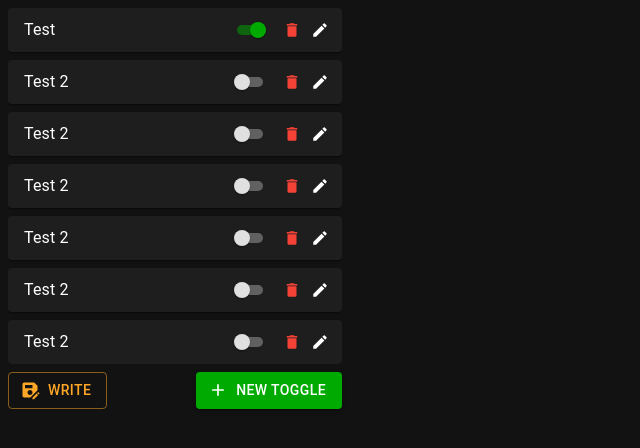
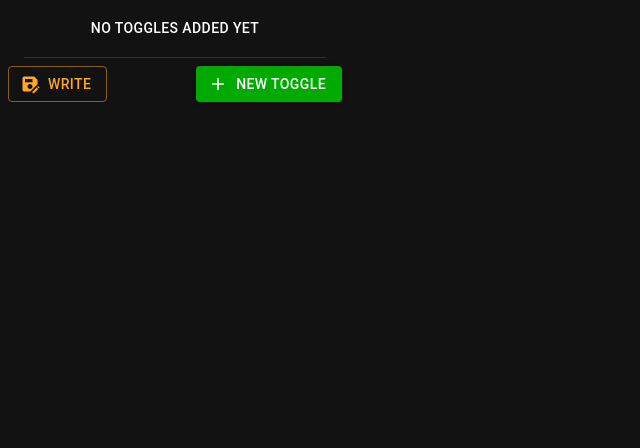
Before and after one commit to Anthony-Gillespie/LSFTE, a React (Create React App) app: page / in a window 1280 px wide. Shown: the top 448 px of the page, without its empty margins (0-640 px from the left). Built offline with nearby package versions, Linux system fonts and the light colour scheme.

Commit message:
Getting the item cards editable and functional

```diff
--- a/package.json
+++ b/package.json
@@ -43,5 +43,8 @@
       "last 1 firefox version",
       "last 1 safari version"
     ]
+  },
+  "devDependencies": {
+    "@types/chrome": "^0.0.217"
   }
 }
--- a/src/components/toggle-list-item/toggle-list-item.tsx
+++ b/src/components/toggle-list-item/toggle-list-item.tsx
@@ -1,17 +1,54 @@
-import { Typography, Box, Paper, IconButton, Switch } from "@mui/material";
+import {
+  Typography,
+  Box,
+  Paper,
+  IconButton,
+  Switch,
+  TextField,
+} from "@mui/material";
 import { FeatureToggle } from "../../types";
 import DeleteIcon from "@mui/icons-material/Delete";
 import EditIcon from "@mui/icons-material/Edit";
+import { useState } from "react";
 
 export type ToggleListItemProps = {
   featureToggle: FeatureToggle;
-  onToggle: () => void;
+  onUpdate: (updatedToggle: FeatureToggle) => void;
+  onDelete: () => void;
 };
 
 export const ToggleListItem = ({
   featureToggle,
-  onToggle,
+  onUpdate,
+  onDelete,
 }: ToggleListItemProps) => {
+  const [editing, setEditing] = useState<boolean>(false);
+
+  const onToggle = () => {
+    onUpdate({
+      ...featureToggle,
+      state: !featureToggle.state,
+    });
+  };
+
+  const saveName = (name: string) => {
+    setEditing(false);
+    onUpdate({
+      ...featureToggle,
+      name,
+    });
+  };
+
+  const onBlurName = (
+    e: React.FocusEvent<HTMLTextAreaElement | HTMLInputElement, Element>
+  ) => {
+    saveName(e.currentTarget.value);
+  };
+
+  const onKeyUp = (e: React.KeyboardEvent<HTMLDivElement>) => {
+    if (e.key === "Enter") saveName((e.target as HTMLInputElement).value);
+  };
+
   return (
     <Paper elevation={1}>
       <Box
@@ -27,7 +64,18 @@ export const ToggleListItem = ({
           justifyContent="space-between"
           alignItems="center"
         >
-          <Typography>{featureToggle.uiName}</Typography>
+          {editing ? (
+            <TextField
+              autoFocus
+              variant="standard"
+              onBlur={onBlurName}
+              onKeyUp={onKeyUp}
+            />
+          ) : (
+            <Typography color={featureToggle.name ? undefined : "GrayText"}>
+              {featureToggle.name ? featureToggle.name : <i>Un-Named</i>}
+            </Typography>
+          )}
           <Switch
             checked={featureToggle.state}
             onChange={onToggle}
@@ -35,11 +83,11 @@ export const ToggleListItem = ({
           />
         </Box>
         <Box gridColumn={3}>
-          <IconButton size="small" color="error">
+          <IconButton size="small" onClick={() => setEditing(true)}>
+            <EditIcon fontSize="inherit" />
+          </IconButton>
+          <IconButton size="small" color="error" onClick={onDelete}>
             <DeleteIcon fontSize="inherit" />
-          </IconButton>
-          <IconButton size="small">
-            <EditIcon fontSize="inherit" />
           </IconButton>
         </Box>
       </Box>
--- a/src/components/toggle-list/toggle-list.tsx
+++ b/src/components/toggle-list/toggle-list.tsx
@@ -1,23 +1,35 @@
 import { FeatureToggle } from "../../types";
-import { Box } from "@mui/material";
+import { Box, Typography } from "@mui/material";
 import { ToggleListItem } from "../toggle-list-item";
 
 export type ToggleListProps = {
   featureToggles: Array<FeatureToggle>;
-  onItemToggle: (index: number) => void;
+  onUpdateToggle: (index: number, updatedToggle: FeatureToggle) => void;
+  onDeleteToggle: (index: number) => void;
 };
 
 export const ToggleList = ({
   featureToggles,
-  onItemToggle,
+  onUpdateToggle,
+  onDeleteToggle,
 }: ToggleListProps) => {
+  if (featureToggles.length === 0)
+    return (
+      <Box width="100%" display="flex" justifyContent="center" padding={1}>
+        <Typography variant="button">No toggles added yet</Typography>
+      </Box>
+    );
+
   return (
     <Box display="flex" flexDirection="column" gap={1} overflow="auto">
       {featureToggles.map((featureToggle, index) => (
         <ToggleListItem
           key={index}
           featureToggle={featureToggle}
-          onToggle={() => onItemToggle(index)}
+          onUpdate={(updatedToggle: FeatureToggle) =>
+            onUpdateToggle(index, updatedToggle)
+          }
+          onDelete={() => onDeleteToggle(index)}
         />
       ))}
     </Box>
--- a/src/extension.tsx
+++ b/src/extension.tsx
@@ -1,62 +1,67 @@
-import { useState } from "react";
-import { Box, Button } from "@mui/material";
+import { useState, useEffect } from "react";
+import { Box, Button, Divider } from "@mui/material";
 import { ToggleList } from "./components/toggle-list";
 import { FeatureToggle } from "./types";
 import SaveAsIcon from "@mui/icons-material/SaveAs";
 import AddIcon from "@mui/icons-material/Add";
 
-const featureToggles: Array<FeatureToggle> = [
-  {
-    uiName: "Test",
-    type: "Lauch Darkly",
-    state: true,
-  },
-  {
-    uiName: "Test 2",
-    type: "Lauch Darkly",
-    state: false,
-  },
-  {
-    uiName: "Test 2",
-    type: "Lauch Darkly",
-    state: false,
-  },
-  {
-    uiName: "Test 2",
-    type: "Lauch Darkly",
-    state: false,
-  },
-  {
-    uiName: "Test 2",
-    type: "Lauch Darkly",
-    state: false,
-  },
-  {
-    uiName: "Test 2",
-    type: "Lauch Darkly",
-    state: false,
-  },
-  {
-    uiName: "Test 2",
-    type: "Lauch Darkly",
-    state: false,
-  },
-];
+const saveFeatureToggles = async (featureToggles: Array<FeatureToggle>) => {
+  try {
+    await chrome.storage.local.set({ featureToggles });
+  } catch (e) {
+    console.error(e);
+  }
+};
+
+const loadFeatureToggles = async (): Promise<Array<FeatureToggle>> => {
+  try {
+    const { featureToggles } = await chrome.storage.local.get([
+      "featureToggles",
+    ]);
+    if (Array.isArray(featureToggles)) return featureToggles;
+    saveFeatureToggles([]);
+    return [];
+  } catch (e) {
+    console.error(e);
+    return [];
+  }
+};
 
 export const Extension = () => {
-  const [liveFeatureToggles, setLiveToggleList] =
-    useState<Array<FeatureToggle>>(featureToggles);
+  const [featureToggles, setFeatureToggles] =
+    useState<Array<FeatureToggle> | null>(null);
 
-  const onItemToggle = (updateIndex: number) => {
-    setLiveToggleList(
-      liveFeatureToggles.map((liveFeatureToggle, index) => ({
-        ...liveFeatureToggle,
-        state:
-          updateIndex === index
-            ? !liveFeatureToggle.state
-            : liveFeatureToggle.state,
-      }))
-    );
+  const loadInitialToggleState = async () => {
+    const initialFeatureToggles = await loadFeatureToggles();
+    setFeatureToggles(initialFeatureToggles);
+  };
+
+  useEffect(() => {
+    loadInitialToggleState();
+  }, []);
+
+  const onUpdateToggles = (updatedToggles: Array<FeatureToggle>) => {
+    setFeatureToggles(updatedToggles);
+    saveFeatureToggles(updatedToggles);
+  };
+
+  const onUpdateToggle = (index: number, updatedToggle: FeatureToggle) => {
+    if (featureToggles === null) return;
+    const updatedToggles = featureToggles.map((featureToggle, i) => {
+      if (i === index) return updatedToggle;
+      return featureToggle;
+    });
+    onUpdateToggles(updatedToggles);
+  };
+
+  const onDeleteToggle = (index: number) => {
+    if (featureToggles === null) return;
+    onUpdateToggles(featureToggles.filter((_, i) => i !== index));
+  };
+
+  const onAddToggle = () => {
+    if (featureToggles === null) return;
+    onUpdateToggles([...featureToggles, { name: "", state: false }]);
   };
 
   return (
@@ -64,19 +69,27 @@ export const Extension = () => {
       width="350px"
       maxHeight="600px"
       display="grid"
-      gridTemplateRows="minmax(0, 1fr) auto"
+      gridTemplateRows="minmax(0, 1fr) auto auto"
       gap={1}
       padding={1}
     >
-      <ToggleList
-        featureToggles={liveFeatureToggles}
-        onItemToggle={onItemToggle}
-      />
+      {featureToggles && (
+        <ToggleList
+          featureToggles={featureToggles}
+          onUpdateToggle={onUpdateToggle}
+          onDeleteToggle={onDeleteToggle}
+        />
+      )}
+      <Divider variant="middle" />
       <Box display="flex" flexDirection="row" justifyContent="space-between">
         <Button color="warning" variant="outlined" startIcon={<SaveAsIcon />}>
           Write
         </Button>
-        <Button startIcon={<AddIcon />} variant="contained">
+        <Button
+          startIcon={<AddIcon />}
+          variant="contained"
+          onClick={onAddToggle}
+        >
           New Toggle
         </Button>
       </Box>
--- a/src/types/index.ts
+++ b/src/types/index.ts
@@ -1,2 +1 @@
-export * from "./providers";
 export * from "./toggle";
--- a/src/types/providers.ts
+++ /dev/null
@@ -1 +0,0 @@
-export type Providers = "Lauch Darkly";
--- a/src/types/toggle.ts
+++ b/src/types/toggle.ts
@@ -1,7 +1,4 @@
-import { Providers } from "./";
-
 export type FeatureToggle = {
-  uiName?: string;
-  type: Providers;
+  name: string;
   state: boolean;
 };
```
Also changed, not shown: public/manifest.json, 9 other files (tests, documents, lock files or other folders).
